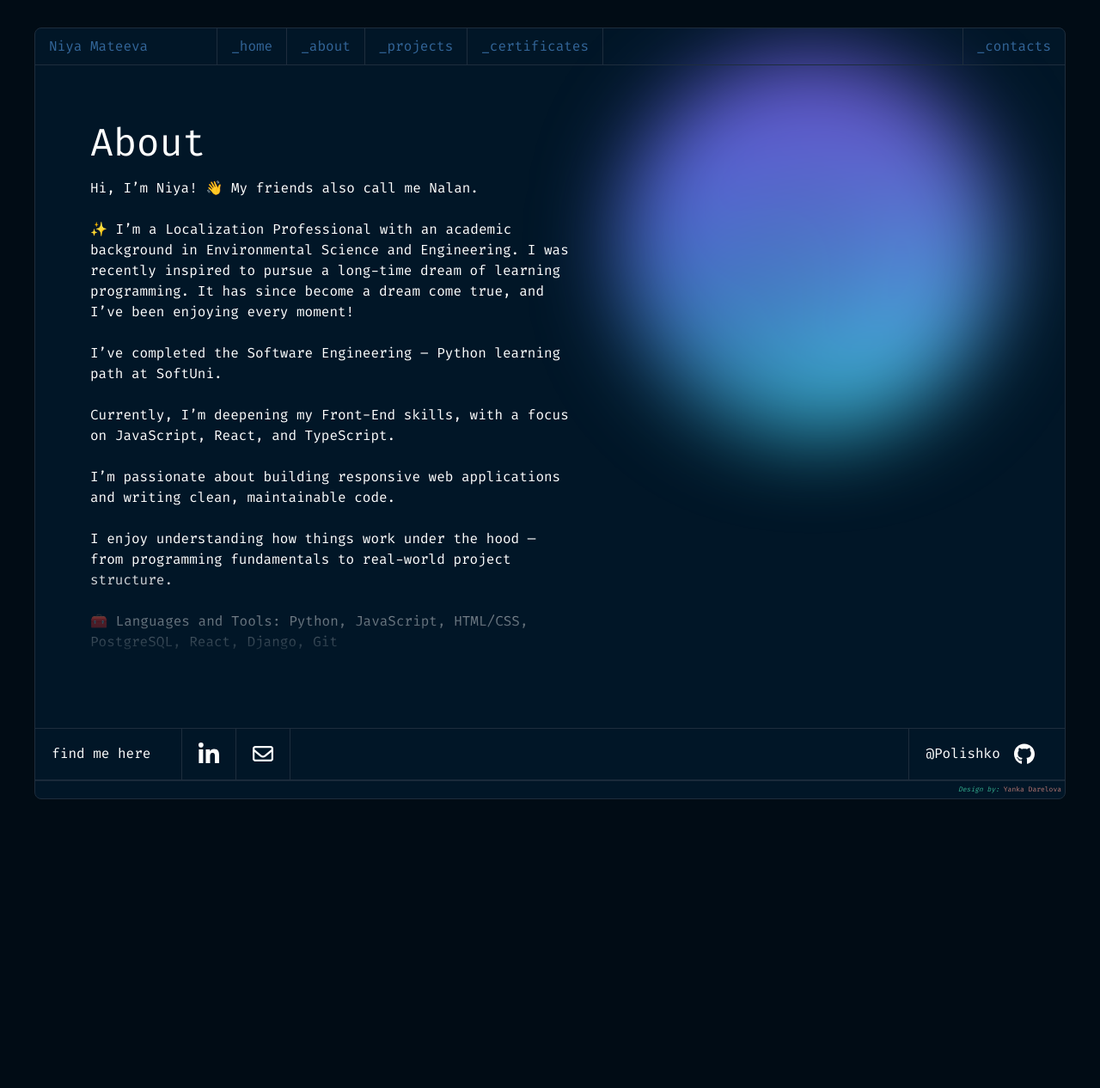
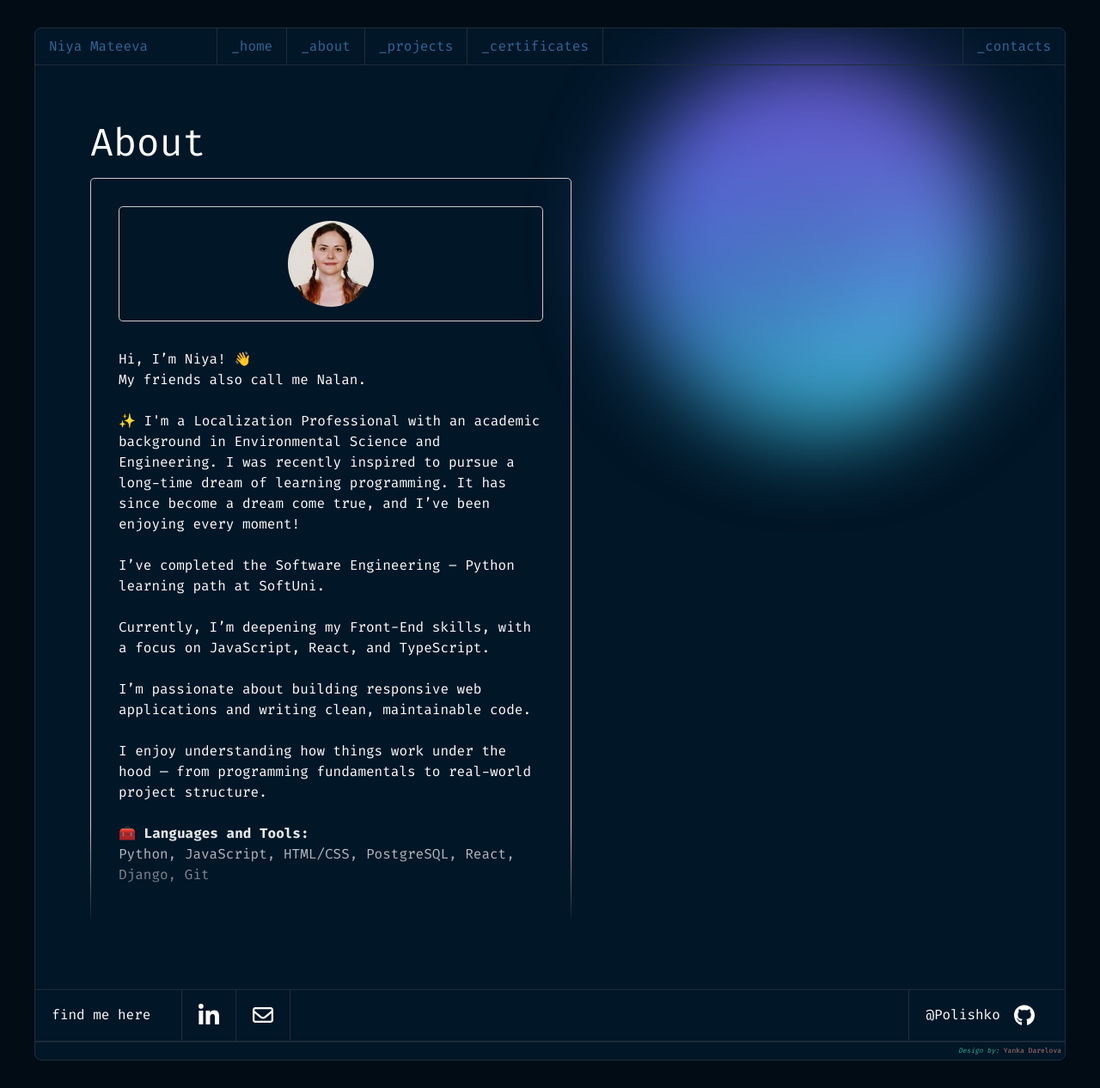
Before and after one commit to Polishko/portfolio, a Jekyll site: the page built from about.md, in a window 1280 px wide. Shown: the whole page at 86% size. Built offline with Jekyll 4.4.1, drawn with Linux system fonts in a browser that asks for light colours; before the commit the page ends 962 px from its top, so only the background shows below that.

Commit message:
Update: improved mobile responsiveness

```diff
--- a/_layouts/page.html
+++ b/_layouts/page.html
@@ -9,7 +9,7 @@
   <body class="page {{about.permalink | slugify}} {{about.title}}">
     <div class="site">
       {% include header.html %}
-      <main class="site-content">
+      <main class="site-main site-content">
         <article class="page">
           <header>
             <h1>{{page.title}}</h1>
--- a/about.md
+++ b/about.md
@@ -4,19 +4,27 @@
 permalink: /about/
 ---
 
-Hi, I’m Niya! 👋
-My friends also call me Nalan.
+<section class="section-about">
+  <figure>
+    <img src="{{ site.baseurl }}/assets/images/profile.jpeg" alt="Profile photo of Niya"/>
+  </figure>
 
-✨ I'm a Localization Professional with an academic background in Environmental Science and Engineering.
-I was recently inspired to pursue a long-time dream of learning programming. It has since become a dream come true, and I’ve been enjoying every moment!
+  <div>
+    <p>Hi, I’m Niya! 👋<br>
+    My friends also call me Nalan.</p>
 
-I’ve completed the Software Engineering – Python learning path at SoftUni.
+    <p>✨ I'm a Localization Professional with an academic background in Environmental Science and Engineering.
+    I was recently inspired to pursue a long-time dream of learning programming. It has since become a dream come true, and I’ve been enjoying every moment!</p>
 
-Currently, I’m deepening my Front-End skills, with a focus on JavaScript, React, and TypeScript.
+    <p>I’ve completed the Software Engineering – Python learning path at SoftUni.</p>
 
-I’m passionate about building responsive web applications and writing clean, maintainable code.
+    <p>Currently, I’m deepening my Front-End skills, with a focus on JavaScript, React, and TypeScript.</p>
 
-I enjoy understanding how things work under the hood — from programming fundamentals to real-world project structure.
+    <p>I’m passionate about building responsive web applications and writing clean, maintainable code.</p>
 
-🧰 Languages and Tools:
-Python, JavaScript, HTML/CSS, PostgreSQL, React, Django, Git
+    <p>I enjoy understanding how things work under the hood — from programming fundamentals to real-world project structure.</p>
+
+    <p><strong>🧰 Languages and Tools:</strong><br>
+    Python, JavaScript, HTML/CSS, PostgreSQL, React, Django, Git</p>
+  </div>
+</section>
--- a/assets/styles/base/typography.css
+++ b/assets/styles/base/typography.css
@@ -3,6 +3,12 @@
 html {
   font: 12px/1.5 "Fira Code", Arial, Helvetica, sans-serif;
   /* font-family: -apple-system, BlinkMacSystemFont, "Segoe UI", Roboto, Helvetica, Arial, sans-serif, "Apple Color Emoji", "Segoe UI Emoji", "Segoe UI Symbol"; */
+}
+
+@media (min-width: 450px) {
+  html {
+    font-size: 12px;
+  }
 }
 
 @media (min-width: 600px) {
--- a/assets/styles/components/navigation.css
+++ b/assets/styles/components/navigation.css
@@ -57,8 +57,16 @@
   color: #000;
 }
 
-@media (min-width: 800px) {
-  .main-nav {
-    display: block;
+@media (max-width: 430px) {
+  .main-nav ul {
+    flex-direction: column;
+  }
+
+  .main-nav li:last-child {
+    margin-left: 0;
+  }
+
+  .main-nav li:nth-last-child(2) {
+    border-right: 0;
   }
 }
--- a/assets/styles/pages/about.css
+++ b/assets/styles/pages/about.css
@@ -12,13 +12,21 @@
   flex-direction: column;
 }
 
-@container (min-width: 600px) {
+@media (max-width: 460px) {
   .section-about {
-    flex-direction: row;
+    width: 60%;
   }
+}
 
-  .section-about figure {
-    flex: 0 0 200px;
+@media (min-width: 461px) {
+  .section-about {
+    width: 80%;
+  }
+}
+
+@media (min-width: 600px) {
+  .section-about {
+    width: 100%;
   }
 }
 
@@ -32,3 +40,12 @@
   padding: 0.7em 1em;
   line-height: 1;
 }
+
+.section-about img {
+  width: 100px;
+  height: 100px;
+  object-fit: cover;
+  border-radius: 50%;
+  display: block;
+  margin: 1em auto;
+}
--- a/assets/styles/site/site-layout.css
+++ b/assets/styles/site/site-layout.css
@@ -6,6 +6,7 @@
   flex-direction: column;
   justify-content: center;
   align-items: center;
+  overflow-x: hidden;
 }
 
 .site {
@@ -55,4 +56,12 @@
   background-blend-mode: normal, normal, normal, normal, normal, normal;
   filter: blur(50px);
 }
+
+@media (max-width: 600px) {
+  .site::after {
+    width: 200px;
+    height: 200px;
+  }
+}
+
 /* https://toolbox.signalsupply.co/apps/gradientblobcss */
```
Also changed, not shown: assets/images/profile.jpeg (added).
